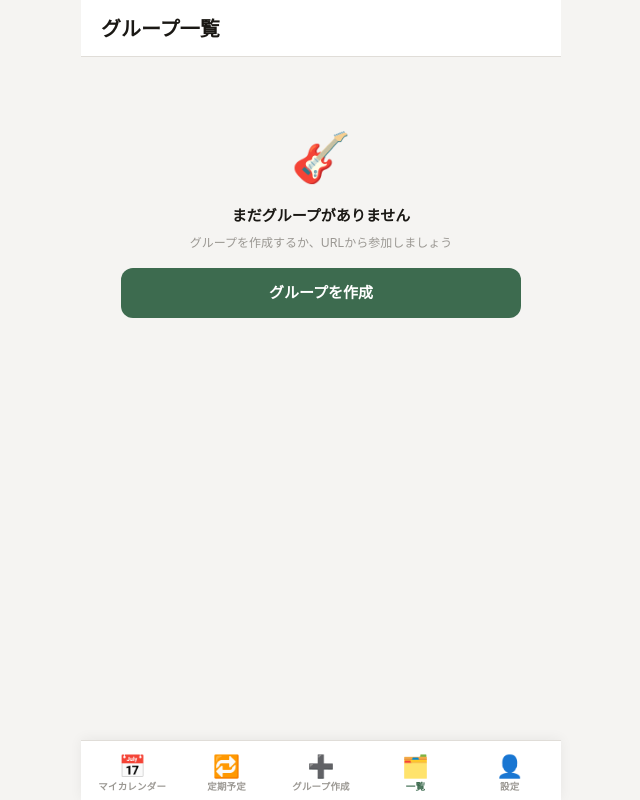
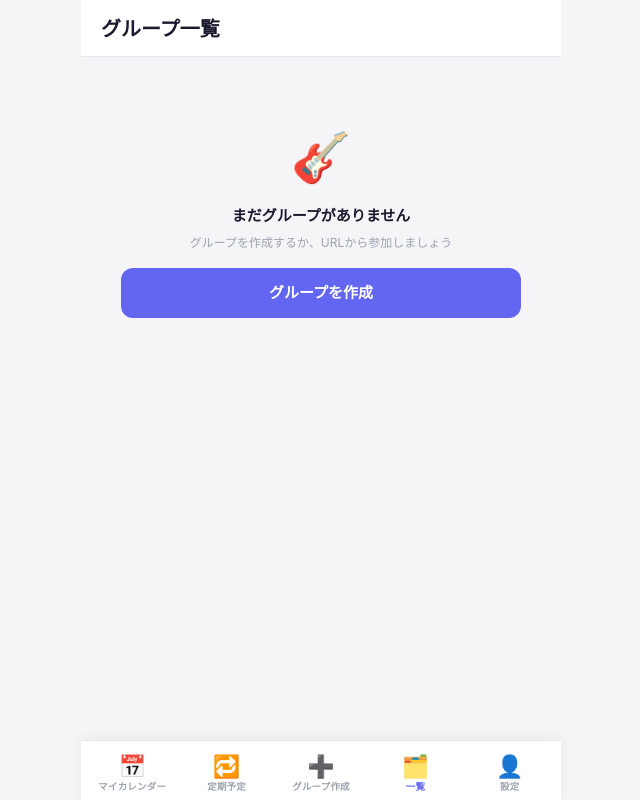
Before and after one commit to hoshina-takahashi/BandScheduler, a Django app: page /groups/ in a window 1280 px wide. Shown: the whole page, without its empty margins (319-959 px from the left). Run offline with Django 5.2, Linux system fonts and the light colour scheme; the visitor is signed in with stand-in values (Sample User, id 1); data that the repository does not hold is empty.

Commit message:
デザイン全体をA案（インディゴ×クリーン）カラーに刷新
- アクセントカラー: 緑(#3d6b4f) → インディゴ(#6366f1)
- 背景: ウォームグレー → クールグレー(#f5f5f7)
- テキスト: ウォームブラック → ネイビー(#1a1a2e)
- ボーダー・サブテキストも統一
- ダークモードもインディゴ系(#818cf8)に対応

Co-Authored-By: Claude Sonnet 4.6 <noreply@anthropic.com>
Claude-Session: https://claude.ai/code/session_013BCDc9yoM1L7uECKsZ5Hwq

```diff
--- a/scheduler/static/scheduler/css/style.css
+++ b/scheduler/static/scheduler/css/style.css
@@ -3,48 +3,48 @@
 @import url('https://fonts.googleapis.com/css2?family=Inter:wght@400;500;600;700&family=Space+Grotesk:wght@500;600;700&display=swap');
 
 :root {
-  --bg: #f5f4f2;
+  --bg: #f5f5f7;
   --bg2: #ffffff;
-  --bg3: #eeece8;
-  --fg: #1a1814;
-  --fg2: #6b6760;
-  --fg3: #9b9893;
-  --accent: #3d6b4f;
-  --accent-light: #d4ebe0;
+  --bg3: #eef0f8;
+  --fg: #1a1a2e;
+  --fg2: #6b7280;
+  --fg3: #9ca3af;
+  --accent: #6366f1;
+  --accent-light: #eef2ff;
   --accent-text: #ffffff;
-  --border: #e0ddd8;
-  --warn: #c0392b;
-  --warn2: #fde8e6;
-  --yellow: #c8880a;
-  --yellow2: #fdf3de;
-  --shadow: 0 1px 4px rgba(0,0,0,.07), 0 4px 12px rgba(0,0,0,.05);
+  --border: #e5e7eb;
+  --warn: #ef4444;
+  --warn2: #fee2e2;
+  --yellow: #d97706;
+  --yellow2: #fef3c7;
+  --shadow: 0 1px 4px rgba(99,102,241,.08), 0 4px 16px rgba(99,102,241,.06);
   --nav-h: 68px;
   color-scheme: light;
 }
 @media (prefers-color-scheme: dark) {
   :root:not([data-theme="light"]) {
-    --bg: #161614;
-    --bg2: #1f1e1b;
-    --bg3: #272521;
-    --fg: #f0ede8;
-    --fg2: #9b9893;
-    --fg3: #6b6760;
-    --accent: #5a9e72;
-    --accent-light: #1e3328;
-    --border: #2e2c28;
-    --warn: #e05a4a;
-    --warn2: #2e1a18;
-    --yellow: #d4922a;
-    --yellow2: #2b220e;
+    --bg: #0f0f1a;
+    --bg2: #1c1c2e;
+    --bg3: #252540;
+    --fg: #e8e8f0;
+    --fg2: #9ca3af;
+    --fg3: #6b7280;
+    --accent: #818cf8;
+    --accent-light: #1e1e4e;
+    --border: #2e2e45;
+    --warn: #f87171;
+    --warn2: #2d1515;
+    --yellow: #fbbf24;
+    --yellow2: #292107;
     color-scheme: dark;
   }
 }
 :root[data-theme="dark"] {
-  --bg: #161614; --bg2: #1f1e1b; --bg3: #272521;
-  --fg: #f0ede8; --fg2: #9b9893; --fg3: #6b6760;
-  --accent: #5a9e72; --accent-light: #1e3328;
-  --border: #2e2c28; --warn: #e05a4a; --warn2: #2e1a18;
-  --yellow: #d4922a; --yellow2: #2b220e;
+  --bg: #0f0f1a; --bg2: #1c1c2e; --bg3: #252540;
+  --fg: #e8e8f0; --fg2: #9ca3af; --fg3: #6b7280;
+  --accent: #818cf8; --accent-light: #1e1e4e;
+  --border: #2e2e45; --warn: #f87171; --warn2: #2d1515;
+  --yellow: #fbbf24; --yellow2: #292107;
   color-scheme: dark;
 }
 
```
